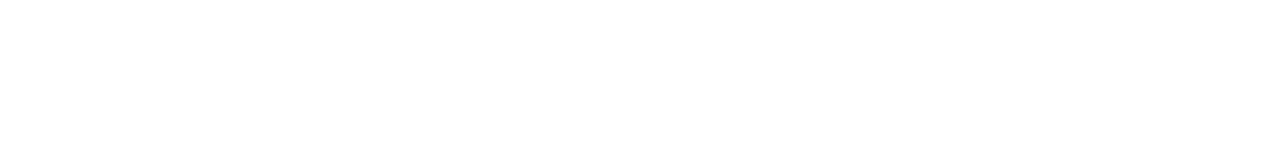
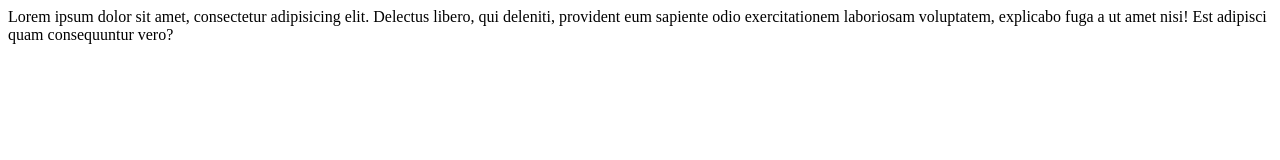
Before and after one commit to hectorip/PrimerRepositorio, a plain HTML site: page index.html in a window 1280 px wide. Drawn offline with Linux system fonts and the light colour scheme.

Commit message:
Agregué contenido

```diff
--- a/index.html
+++ b/index.html
@@ -5,6 +5,6 @@
   <title>Hola GIT</title>
 </head>
 <body>
-
+  Lorem ipsum dolor sit amet, consectetur adipisicing elit. Delectus libero, qui deleniti, provident eum sapiente odio exercitationem laboriosam voluptatem, explicabo fuga a ut amet nisi! Est adipisci quam consequuntur vero?
 </body>
 </html>
```
